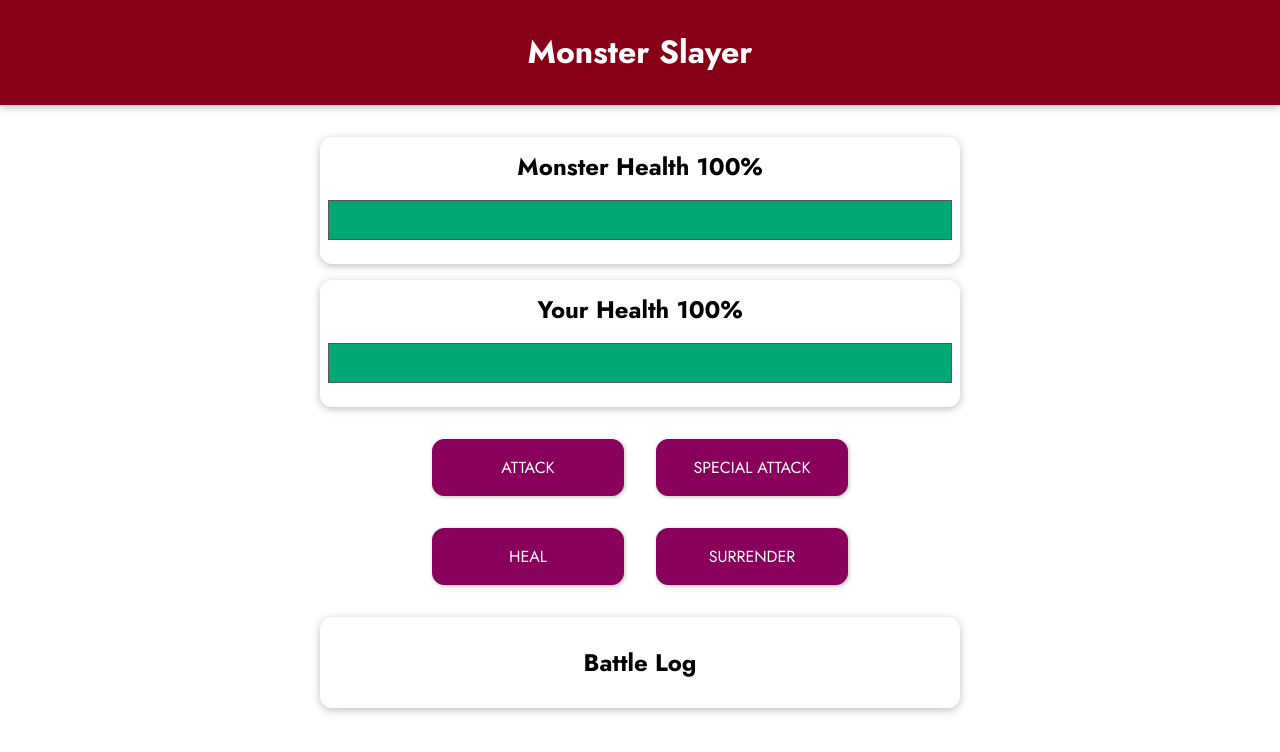
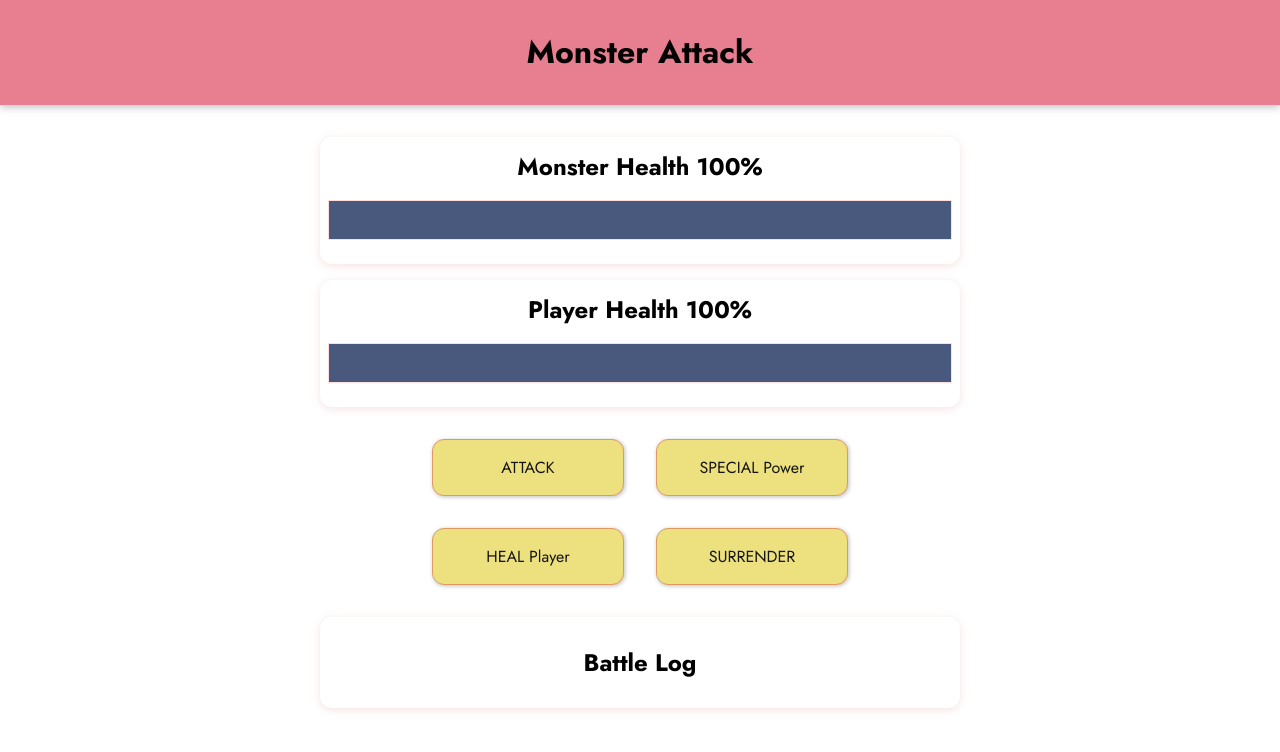
Before and after one commit to SahityaVemparala/VueMonsterAttackGame, a plain HTML site: page index.html in a window 1280 px wide. Drawn offline with nearby package versions, Linux system fonts and the light colour scheme.

Commit message:
Add files via upload

```diff
--- a/index.html
+++ b/index.html
@@ -13,7 +13,7 @@
 
 <body>
     <header>
-        <h1>Monster Slayer</h1>
+        <h1>Monster Attack</h1>
     </header>
     <div id="game">
         <section id="monster" class="container">
@@ -23,15 +23,15 @@
             </div>
         </section>
         <section id="player" class="container">
-            <h2>Your Health {{playerHealth+'%'}}</h2>
+            <h2>Player Health {{playerHealth+'%'}}</h2>
             <div class="healthbar">
                 <div class="healthbar__value" :style="playerBarStyle"></div>
             </div>
         </section>
         <section id="controls">
             <button @click="attackMonster">ATTACK</button>
-            <button :disabled="canUseSpecialAttack" @click="specialAttack">SPECIAL ATTACK</button>
-            <button @click="healPlayer">HEAL</button>
+            <button :disabled="canUseSpecialAttack" @click="specialAttack">SPECIAL Power</button>
+            <button @click="healPlayer">HEAL Player</button>
             <button>SURRENDER</button>
         </section>
         <section id="log" class="container">
--- a/styles.css
+++ b/styles.css
@@ -13,8 +13,8 @@ body {
 header {
     box-shadow: 0 2px 8px rgba(0, 0, 0, 0.26);
     padding: 0.5rem;
-  background-color: #880017;
-  color: white;
+    background-color: #e77f90;
+    color: #030303;
     text-align: center;
     margin-bottom: 2rem;
 }
@@ -28,13 +28,13 @@ section {
 .healthbar {
     width: 100%;
     height: 40px;
-  border: 1px solid #575757;
+    border: 1px solid #ffdede;
     margin: 1rem 0;
-  background: #fde5e5;
+    background: #b4ebe5;
 }
 
 .healthbar__value {
-  background-color: #00a876;
+    background-color: #49597d;
     width: 100%;
     height: 100%;
 }
@@ -43,7 +43,7 @@ section {
     text-align: center;
     padding: 0.5rem;
     margin: 1rem auto;
-  box-shadow: 0 2px 8px rgba(0, 0, 0, 0.26);
+    box-shadow: 0 2px 8px rgba(219, 145, 145, 0.26);
     border-radius: 12px;
 }
 
@@ -62,9 +62,9 @@ section {
 
 button {
     font: inherit;
-  border: 1px solid #88005b;
-  background-color: #88005b;
-  color: white;
+    border: 1px solid #de9a63;
+    background-color: #ede17f;
+    color: rgb(21, 21, 21);
     padding: 1rem 2rem;
     border-radius: 12px;
     margin: 1rem;
@@ -79,8 +79,8 @@ button:focus {
 
 button:hover,
 button:active {
-  background-color: #af0a78;
-  border-color: #af0a78;
+    background-color: #1f321f;
+    border-color: #64664c;
     box-shadow: 1px 1px 8px rgba(0, 0, 0, 0.26);
 }
 
@@ -107,13 +107,13 @@ button:disabled {
 }
 
 .log--monster {
-  color: #da8d00;
+    color: #5fca62;
 }
 
 .log--damage {
-  color: red;
+    color: rgb(232, 73, 73);
 }
 
 .log--heal {
-  color: green;
+    color: rgb(49, 49, 113);
 }
```
Lines whose indentation alone changed are shown as unchanged.
